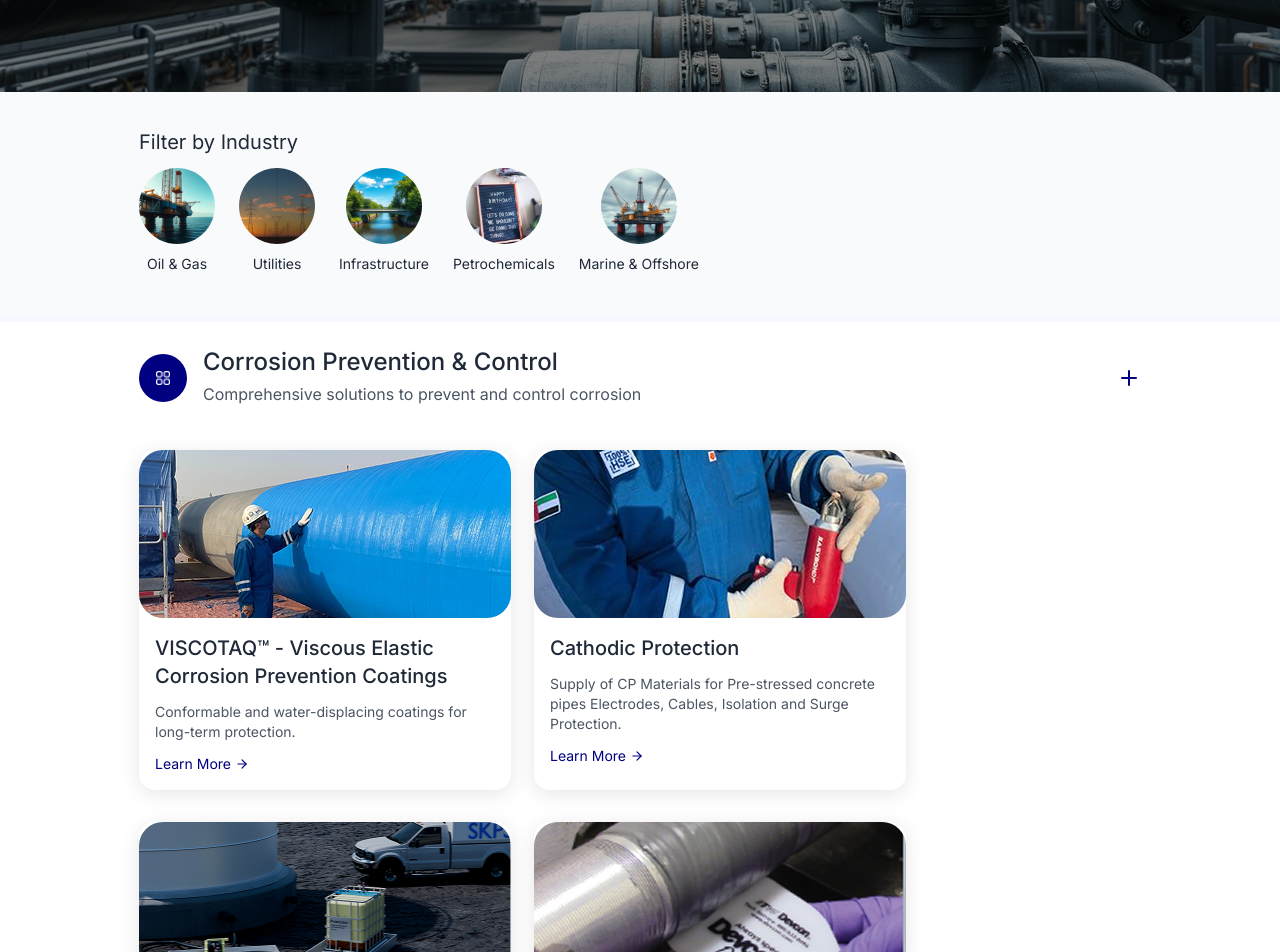
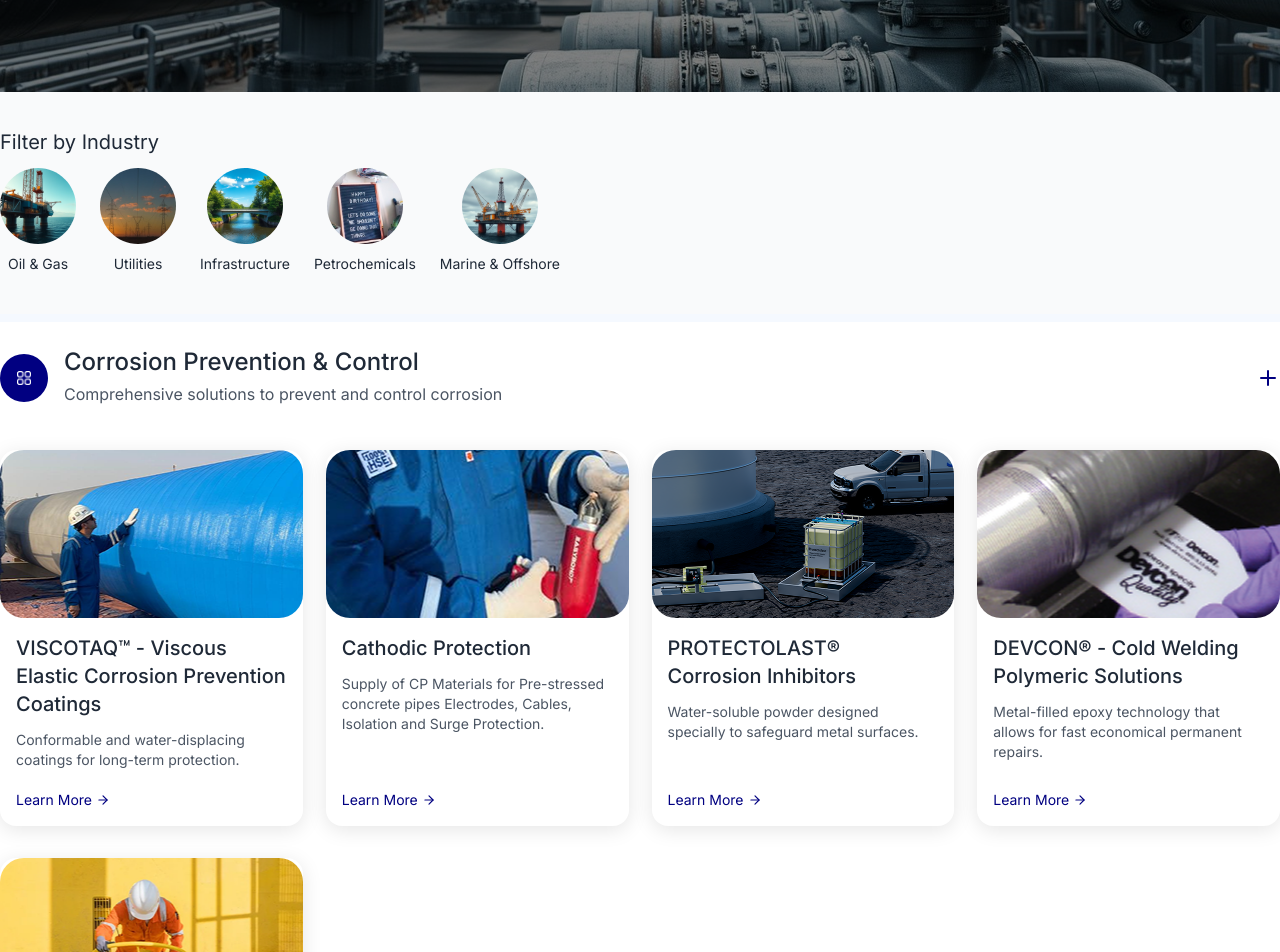
Before and after one commit to mohamed-elsayed-01/skps, a Next.js app: page /products in a window 1280 px wide. Shown: the part 380-1332 px from the top of the page. Built offline with nearby package versions, Linux system fonts and the light colour scheme.

Commit message:
fix layout aligement in products page

```diff
--- a/components/Navbar/Navbar.tsx
+++ b/components/Navbar/Navbar.tsx
@@ -25,7 +25,7 @@
   const finalVariant = variant ?? (pathname === "/" ? "dark" : "white");
   return (
     <nav className={cn(navbarVariant({ variant: finalVariant }), className)} {...props}>
-      <div className="container mx-auto flex items-center justify-between">
+      <div className="max-w-7xl mx-auto flex items-center justify-between">
         <NavbarLogo variant={finalVariant} />
         <NavbarLinks variant={finalVariant} />
         <NavbarButton variant={finalVariant} />
--- a/constants/navbar.ts
+++ b/constants/navbar.ts
@@ -1,4 +1,5 @@
 const navLinks = [
+  { label: "Home", href: "/" },
   { label: "About Us", href: "/about" },
   { label: "Products & Services", href: "/products" },
   { label: "Extended Services", href: "/extended-services" },
--- a/features/landing/components/WhyChooseUS/Features.tsx
+++ b/features/landing/components/WhyChooseUS/Features.tsx
@@ -1,9 +1,9 @@
 "use client";
 
 import { useState } from "react";
-import { FEATURES } from "../../constants";
-import FeatureCard from "./feature-card";
-import { useInterval } from "../../hooks/useInterval";
+import { FEATURES } from "@/features/landing/constants";
+import FeatureCard from "@/features/landing/components/WhyChooseUS/feature-card";
+import { useInterval } from "@/features/landing/hooks/useInterval";
 
 const Features = () => {
   const [activeIndex, setActiveIndex] = useState(0);
--- a/features/landing/components/WhyChooseUS/why-choose-us.tsx
+++ b/features/landing/components/WhyChooseUS/why-choose-us.tsx
@@ -1,5 +1,5 @@
-import Features from "./features";
-import Heading from "./heading";
+import Features from "@/features/landing/components/WhyChooseUS/Features";
+import Heading from "@/features/landing/components/WhyChooseUS/heading";
 
 const MainWhyChooseUs = () => {
   return (
--- a/features/products/components/filter-by-industry.tsx
+++ b/features/products/components/filter-by-industry.tsx
@@ -14,8 +14,8 @@
         </div>
     ))
     return (
-        <div className="bg-[#F9FAFB] py-10 mx-auto flex items-center px-[139px] ">
-            <div className="w-fit h-fit space-y-4">
+        <div className="bg-[#F9FAFB] py-10 mx-auto flex items-center">
+            <div className="w-full max-w-7xl mx-auto h-fit space-y-4">
                 <span className="block text-xl font-normal leading-5">
                     Filter by Industry
                 </span>
--- a/features/products/components/services/card.tsx
+++ b/features/products/components/services/card.tsx
@@ -5,21 +5,21 @@
 }
 const Card = ({ card }: IProps) => {
     return (
-        <div className="min-w-[372px] max-w-[372px]  pb-4 rounded-2xl shadow-[0_4px_20px_0_rgba(0,0,0,0.10)] overflow-hidden">
-            <div className="flex flex-col gap-4 self-stretch">
-                <div style={{
-                    backgroundImage: `url(${card.src.src})`,
-                    backgroundPosition : "center"
-
-                }} className="w-full h-[168px] rounded-3xl"></div>
-                <div className="px-4 flex flex-col gap-3">
+        <div className="h-full pb-4 rounded-2xl shadow-[0_4px_20px_0_rgba(0,0,0,0.10)] overflow-hidden flex flex-col bg-white">
+            <div className="flex flex-col gap-4 flex-1">
+                <div
+                    style={{ backgroundImage: `url(${card.src.src})`, backgroundPosition: "center" }}
+                    className="w-full h-[168px] rounded-3xl bg-cover bg-no-repeat"
+                />
+                <div className="px-4 flex flex-col gap-3 flex-1">
                     <span className="block text-xl font-medium leading-7">
                         {card.title}
                     </span>
                     <span className="block text-[#4B5563] text-sm leading-5 font-normal">
                         {card.description}
                     </span>
-                    <div className="flex items-center gap-1 text-accent">
+
+                    <div className="mt-auto flex items-center gap-1 text-accent pt-2">
                         <span className="block text-sm font-normal leading-5">Learn More</span>
                         <ArrowRight className='size-[14px]' />
                     </div>
--- a/features/products/components/services/service-section.tsx
+++ b/features/products/components/services/service-section.tsx
@@ -1,6 +1,6 @@
 import Image from "next/image";
 import { Plus } from 'lucide-react';
-import { ServiceSection as IServiceSection  } from "@/features/products/interfaces";
+import { ServiceSection as IServiceSection } from "@/features/products/interfaces";
 import Card from "@/features/products/components/services/card";
 
 interface IProps {
@@ -14,7 +14,7 @@
     ))
 
     return (
-        <div className="space-y-4 pb-[58px]">
+        <div className="space-y-4 pb-[58px] max-w-7xl mx-auto">
             <div className="flex justify-between items-center py-6">
                 <div className="flex items-center space-x-4">
                     <div className="bg-accent w-12 h-12 rounded-full flex justify-center items-center">
@@ -31,7 +31,7 @@
                 </div>
                 <Plus className="text-accent size-6" />
             </div>
-            <div className="w-full flex flex-wrap gap-x-[23px] gap-y-[32px]">
+            <div className="w-full grid grid-cols-4 gap-x-[23px] gap-y-[32px]">
                 {RENDER_CARDS}
             </div>
         </div>
--- a/features/products/components/services/services.tsx
+++ b/features/products/components/services/services.tsx
@@ -8,7 +8,7 @@
     ))
 
     return (
-        <div className="px-[139px] bg-white">
+        <div className="bg-white">
             {RENDER_SERVICES}
         </div>
     )
```
